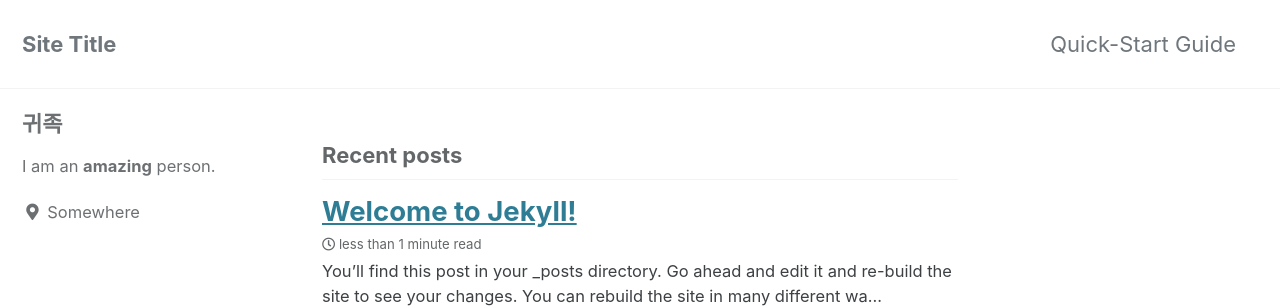
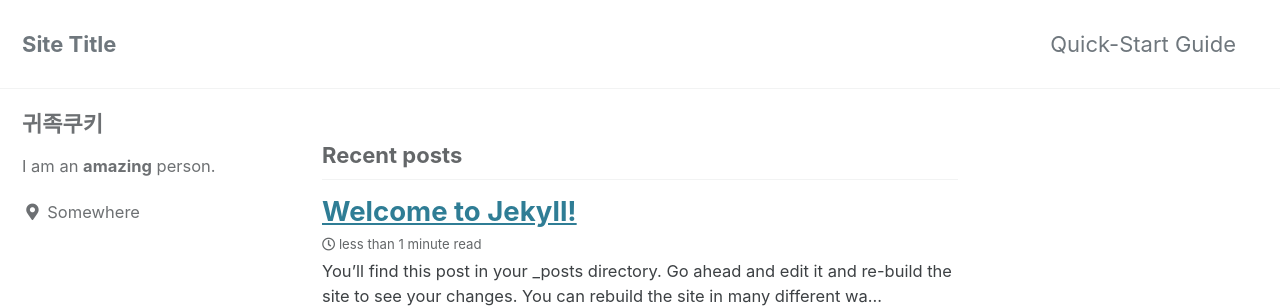
Before and after one commit to nmlkj123/cookie.github.io, a Jekyll site: the page built from index.html, in a window 1280 px wide. Shown: the top 308 px of the page. Built offline with Jekyll 4.4.1, drawn with Linux system fonts in a browser that asks for light colours; cached includes are drawn as plain includes; the list of posts is cut into pages by our own code.

Commit message:
Update _config.yml

```diff
--- a/_config.yml
+++ b/_config.yml
@@ -94,7 +94,7 @@ analytics:
 
 # Site Author
 author:
-  name             : "귀족"
+  name             : "귀족쿠키"
   avatar           : # path of avatar image, e.g. "/assets/images/bio-photo.jpg"
   bio              : "I am an **amazing** person."
   location         : "Somewhere"
```
